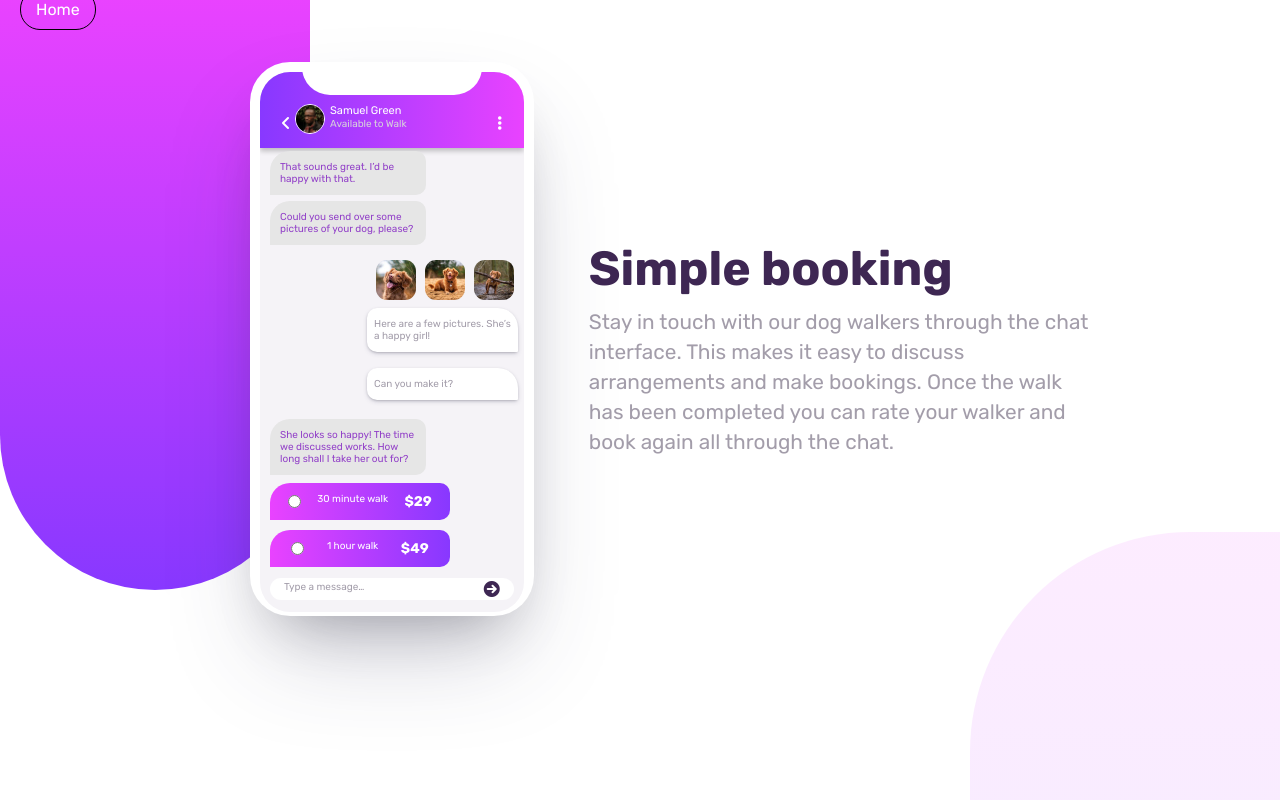
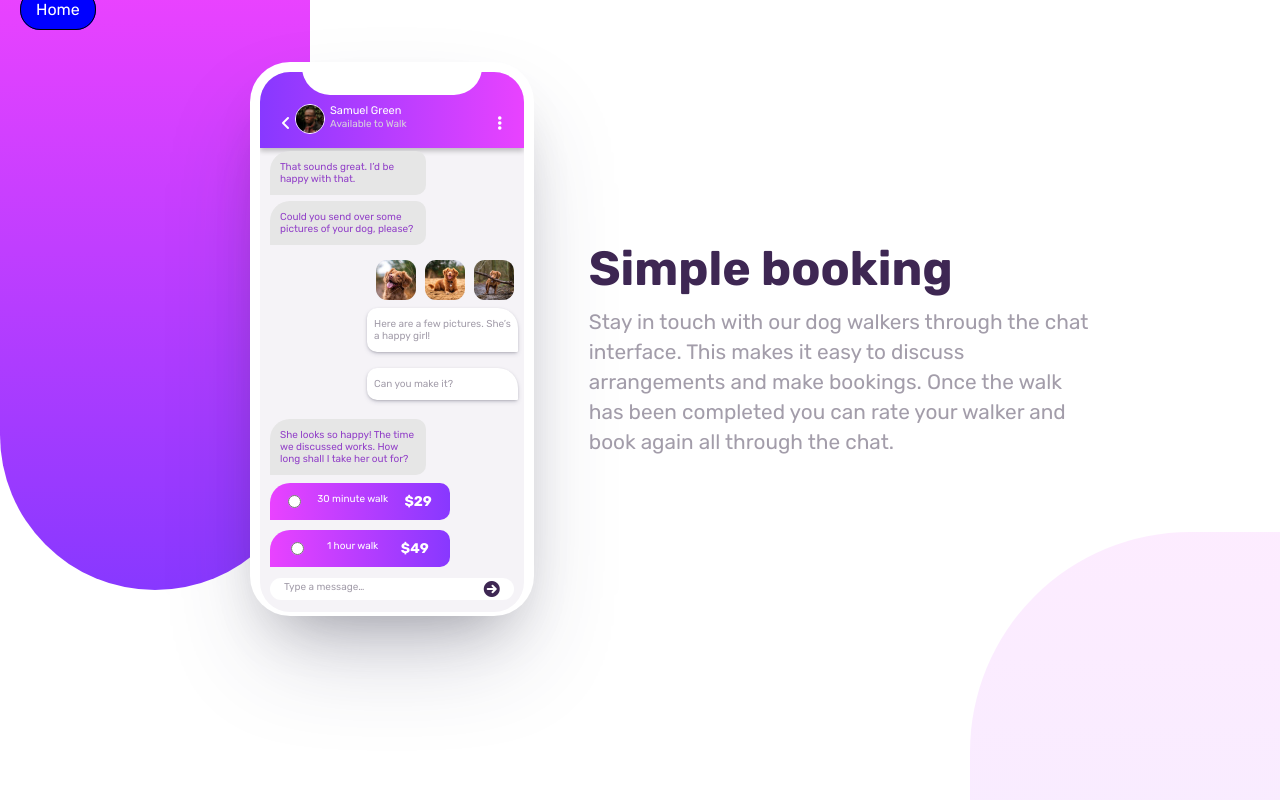
Before and after one commit to ivanparraoda/chat-app-css-illustration-master, a plain HTML site: page index.html in a window 1280 px wide. Shown: the top 800 px of the page. Drawn offline with Linux system fonts and the light colour scheme.

Commit message:
Update style.css

```diff
--- a/style.css
+++ b/style.css
@@ -30,7 +30,7 @@ body{
 
 
    .home {
-    background-color: #ffffff00;
+    background-color: blue;
     color: white;
     font-size: 1rem;
     border: 1px solid black;
@@ -39,7 +39,6 @@ body{
     position: relative;
     z-index: 10;
     margin: 40px 20px;
-    margin-top: 50px !important;
     text-decoration: none;
 
 }
```
